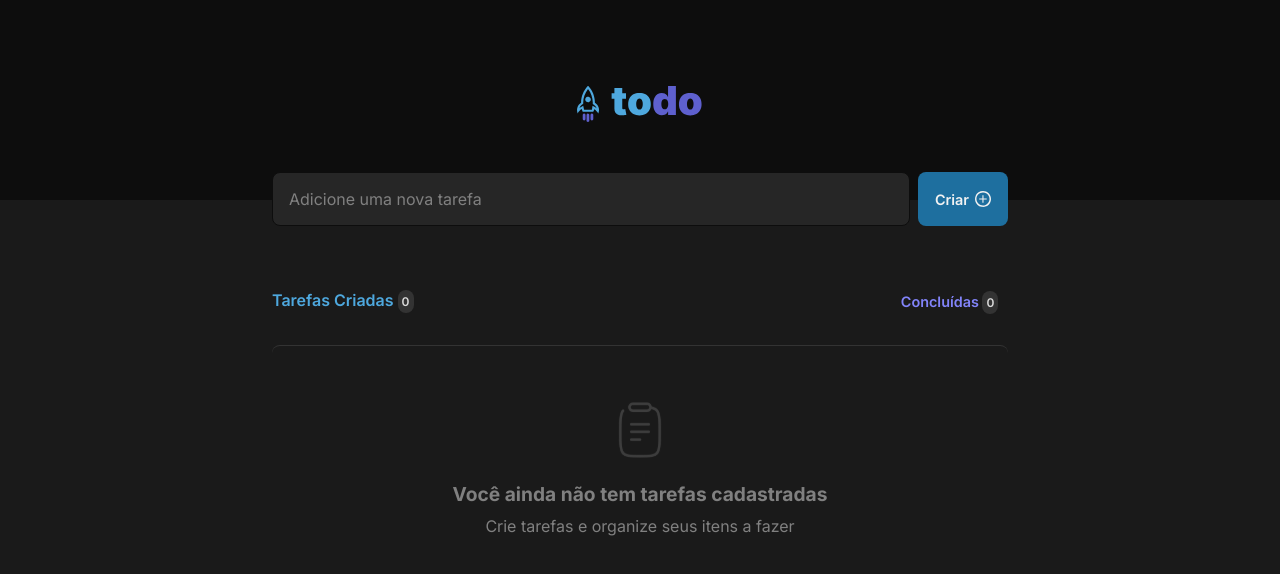
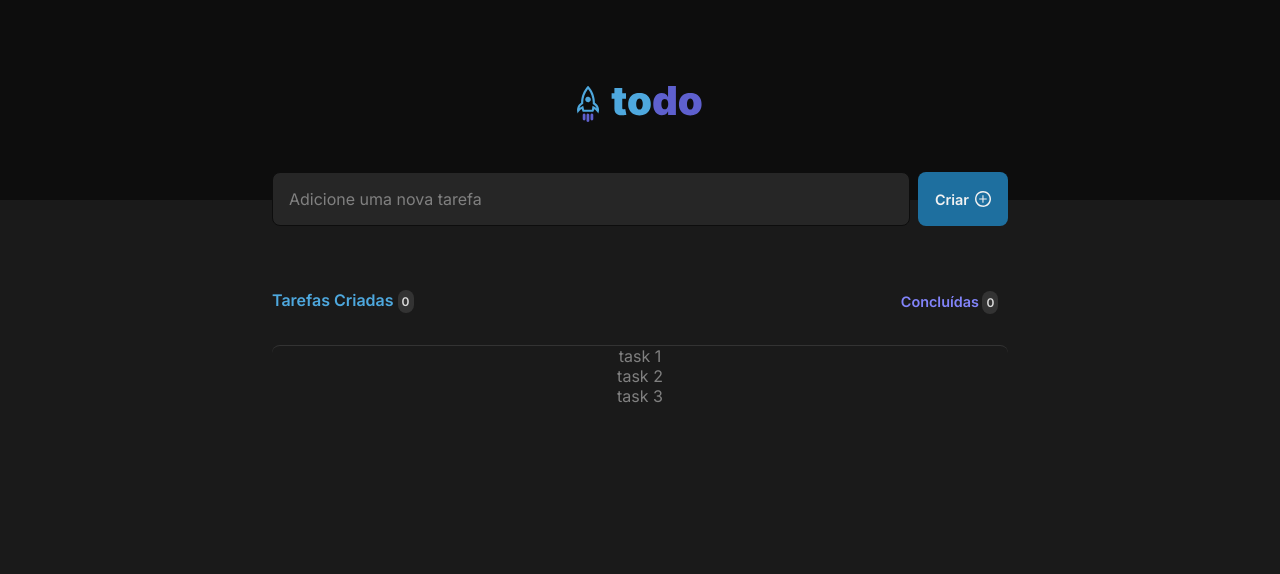
Before and after one commit to lipecalixto/todo-list, a React (Vite) app: page / in a window 1280 px wide. Shown: the top 574 px of the page. Built offline with nearby package versions, Linux system fonts and the light colour scheme.

Commit message:
add componente task

```diff
--- /dev/null
+++ b/src/components/Task.tsx
@@ -0,0 +1,10 @@
+import styles from './Task.module.css'
+
+interface Props {
+  name: string
+  fineshed: boolean
+}
+
+export function Task({ name }: Props) {
+  return <p>{name}</p>
+}
--- a/src/components/TaskList.module.css
+++ b/src/components/TaskList.module.css
@@ -141,3 +141,22 @@
   margin-top: 1rem;
   color: var(--gray-300);
 }
+
+.listTasks {
+  width: 100%;
+
+  max-height: 25rem;
+  width: 100%;
+  text-align: center;
+  display: flex;
+  flex-direction: column;
+  align-items: center;
+  justify-content: center;
+  border-top: 1px solid var(--gray-400);
+  border-radius: 8px;
+}
+
+.listTasks ul {
+    width: 100%;
+    list-style: none;
+}
--- a/src/components/TaskList.tsx
+++ b/src/components/TaskList.tsx
@@ -1,6 +1,7 @@
 import styles from './TaskList.module.css'
 import addButton from '../assets/plus.svg'
 import empty from '../assets/emptyList.svg'
+import { Task } from './Task'
 
 export function TaskList() {
   const tasks = [
@@ -41,11 +42,23 @@ export function TaskList() {
           </span>
         </div>
 
-        <section className={styles.emptyTasks}>
-          <img src={empty} alt="todo vazio" />
-          <strong>Você ainda não tem tarefas cadastradas</strong>
-          <p>Crie tarefas e organize seus itens a fazer</p>
-        </section>
+        {tasks.length ? (
+          <section className={styles.listTasks}>
+            <ul>
+              {tasks.map(({ id, name, fineshed }) => (
+                <li key={id}>
+                  <Task name={name} fineshed={fineshed} />
+                </li>
+              ))}
+            </ul>
+          </section>
+        ) : (
+          <section className={styles.emptyTasks}>
+            <img src={empty} alt="todo vazio" />
+            <strong>Você ainda não tem tarefas cadastradas</strong>
+            <p>Crie tarefas e organize seus itens a fazer</p>
+          </section>
+        )}
       </main>
     </section>
   )
```
Also changed, not shown: src/components/Task.module.css (added).
